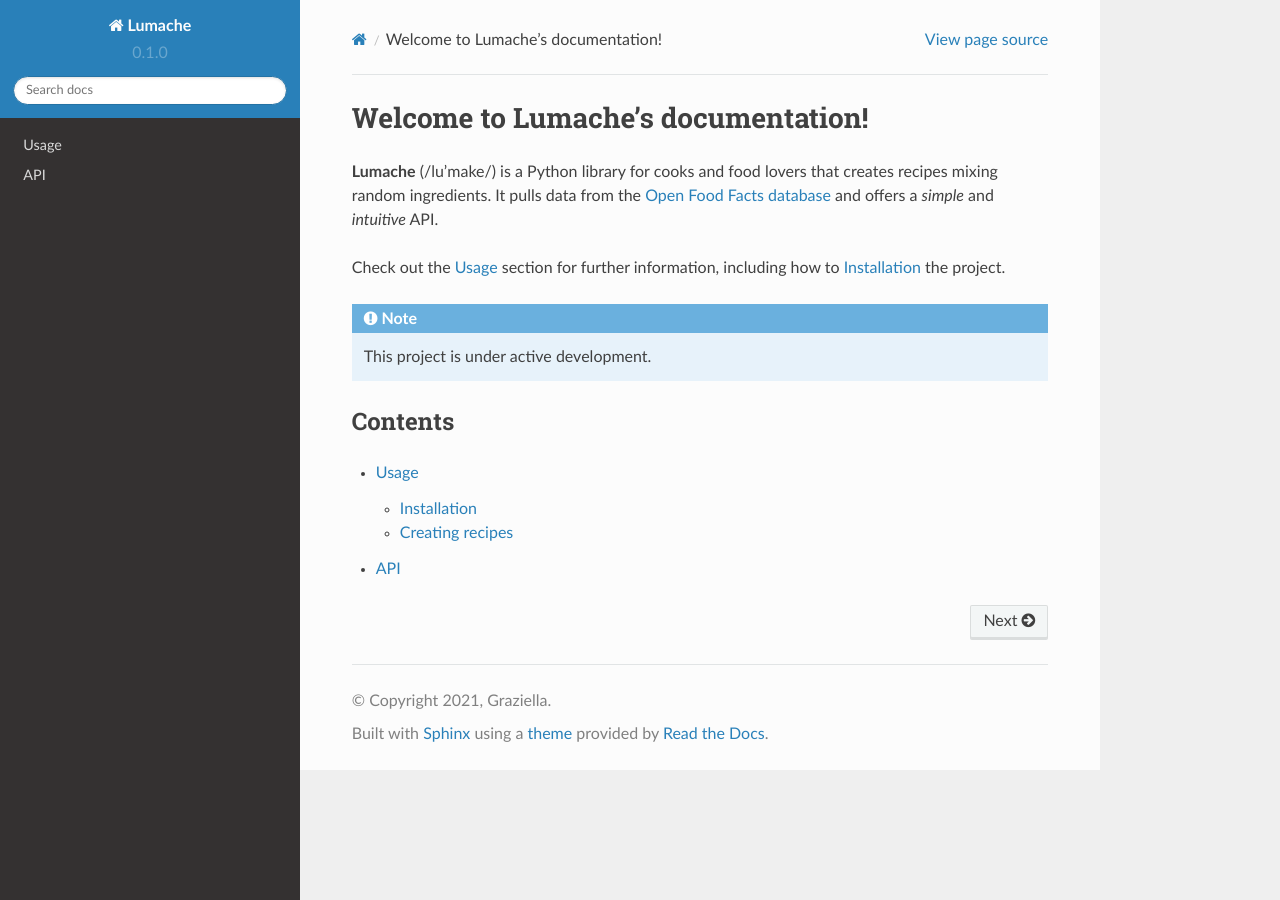
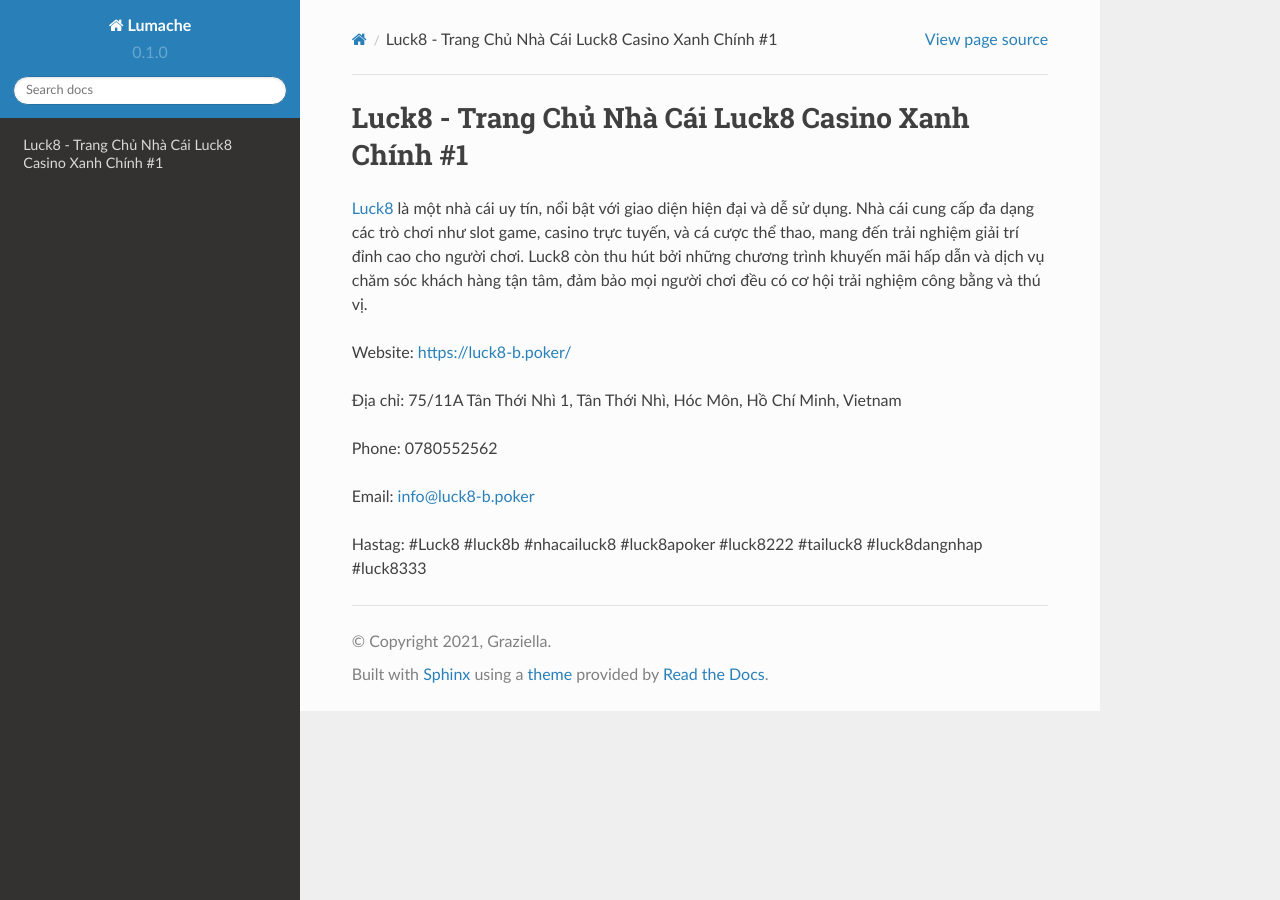
Before and after one commit to antonniotrombeta/luck8-bpoker, a Sphinx documentation site: the page built from docs/source/index.rst, in a window 1280 px wide. Built offline with Sphinx 7.4.7 and the Read the Docs theme 2.0.0, drawn with Linux system fonts in a browser that asks for light colours.

Commit message:
Update index.rst

```diff
--- a/docs/source/index.rst
+++ b/docs/source/index.rst
@@ -1,22 +1,14 @@
-Welcome to Lumache's documentation!
+Luck8 - Trang Chủ Nhà Cái Luck8 Casino Xanh Chính #1
 ===================================
 
-**Lumache** (/lu'make/) is a Python library for cooks and food lovers
-that creates recipes mixing random ingredients.
-It pulls data from the `Open Food Facts database <https://world.openfoodfacts.org/>`_
-and offers a *simple* and *intuitive* API.
+`Luck8 <https://luck8-b.poker/>`_ là một nhà cái uy tín, nổi bật với giao diện hiện đại và dễ sử dụng. Nhà cái cung cấp đa dạng các trò chơi như slot game, casino trực tuyến, và cá cược thể thao, mang đến trải nghiệm giải trí đỉnh cao cho người chơi. Luck8 còn thu hút bởi những chương trình khuyến mãi hấp dẫn và dịch vụ chăm sóc khách hàng tận tâm, đảm bảo mọi người chơi đều có cơ hội trải nghiệm công bằng và thú vị.
 
-Check out the :doc:`usage` section for further information, including
-how to :ref:`installation` the project.
+Website: https://luck8-b.poker/
 
-.. note::
+Địa chỉ: 75/11A Tân Thới Nhì 1, Tân Thới Nhì, Hóc Môn, Hồ Chí Minh, Vietnam
 
-   This project is under active development.
+Phone: 0780552562
 
-Contents
---------
+Email: info@luck8-b.poker
 
-.. toctree::
-
-   usage
-   api
+Hastag: #Luck8 #luck8b #nhacailuck8 #luck8apoker #luck8222 #tailuck8  #luck8dangnhap #luck8333
```
